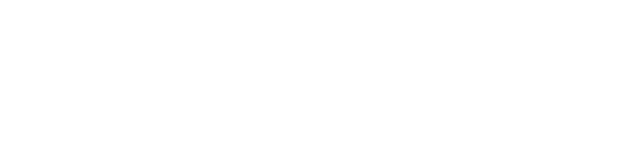
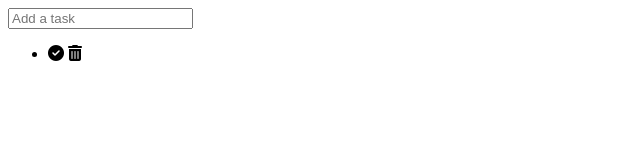
Before and after one commit to msdhinesh45/To-Do-list-, a plain HTML site: page index.html in a window 1280 px wide. Shown: the whole page, without its empty margins (0-640 px from the left). Drawn offline with Linux system fonts and the light colour scheme.

Commit message:
Html Portion Completed this project

```diff
--- a/index.html
+++ b/index.html
@@ -5,9 +5,18 @@
     <meta name="viewport" content="width=device-width, initial-scale=1.0">
     <title>To-Do List</title>
     <link rel="stylesheet" href="styles.css">
+    <link rel="stylesheet" href="https://cdnjs.cloudflare.com/ajax/libs/font-awesome/6.7.2/css/all.min.css" integrity="sha512-Evv84Mr4kqVGRNSgIGL/F/aIDqQb7xQ2vcrdIwxfjThSH8CSR7PBEakCr51Ck+w+/U6swU2Im1vVX0SVk9ABhg==" crossorigin="anonymous" referrerpolicy="no-referrer" />
 </head>
 <body>
-
+    <form class="form">
+        <input type="text" class="input" placeholder="Add a task" autocomplete="off">
+        <ul class="list">
+            <li class="checked">
+            <i class="fa-solid fa-circle-check"></i>
+            <i class="fa-solid fa-trash-can"></i>
+        </li>
+        </ul>
+    </form>
 </body>
 </html>
 
```
